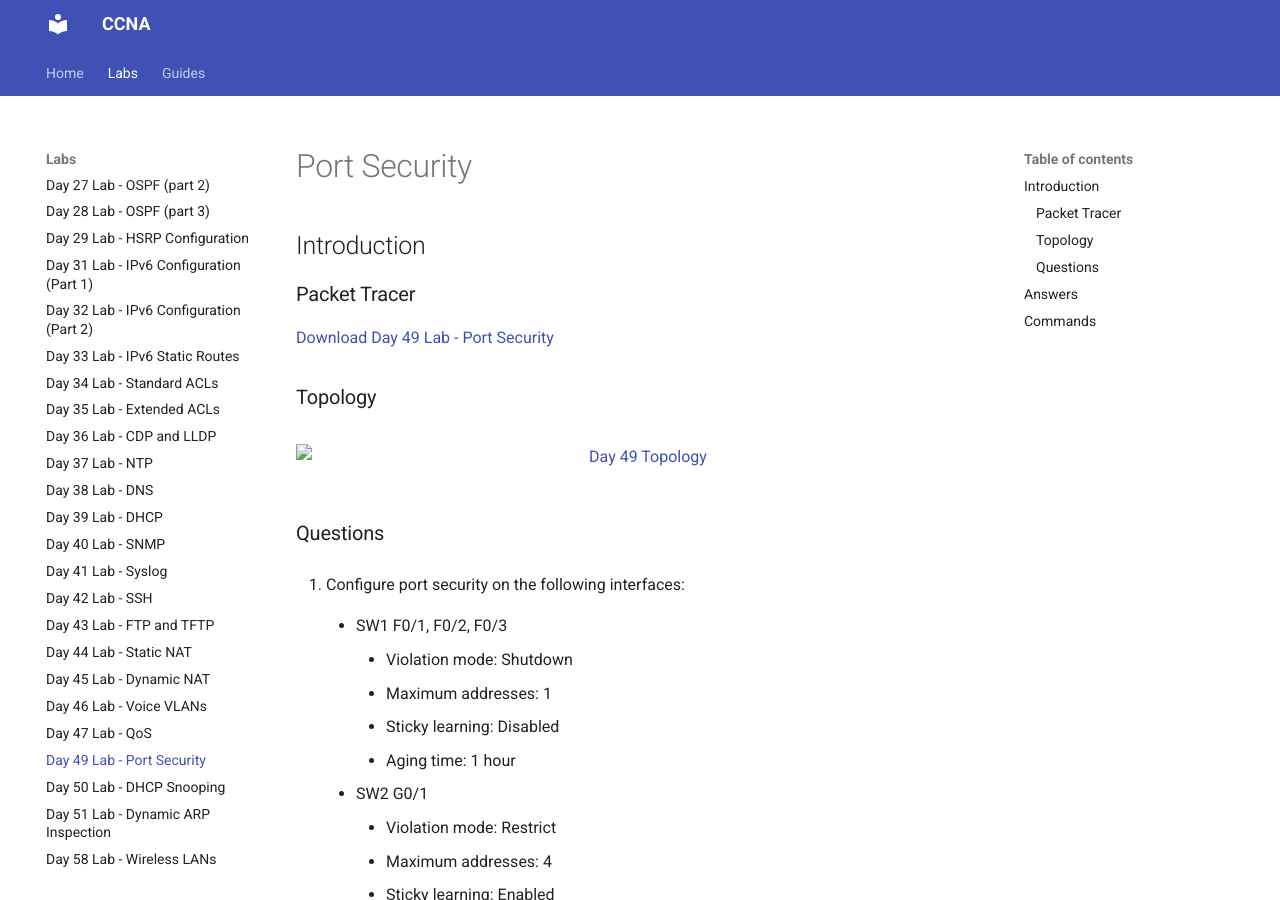
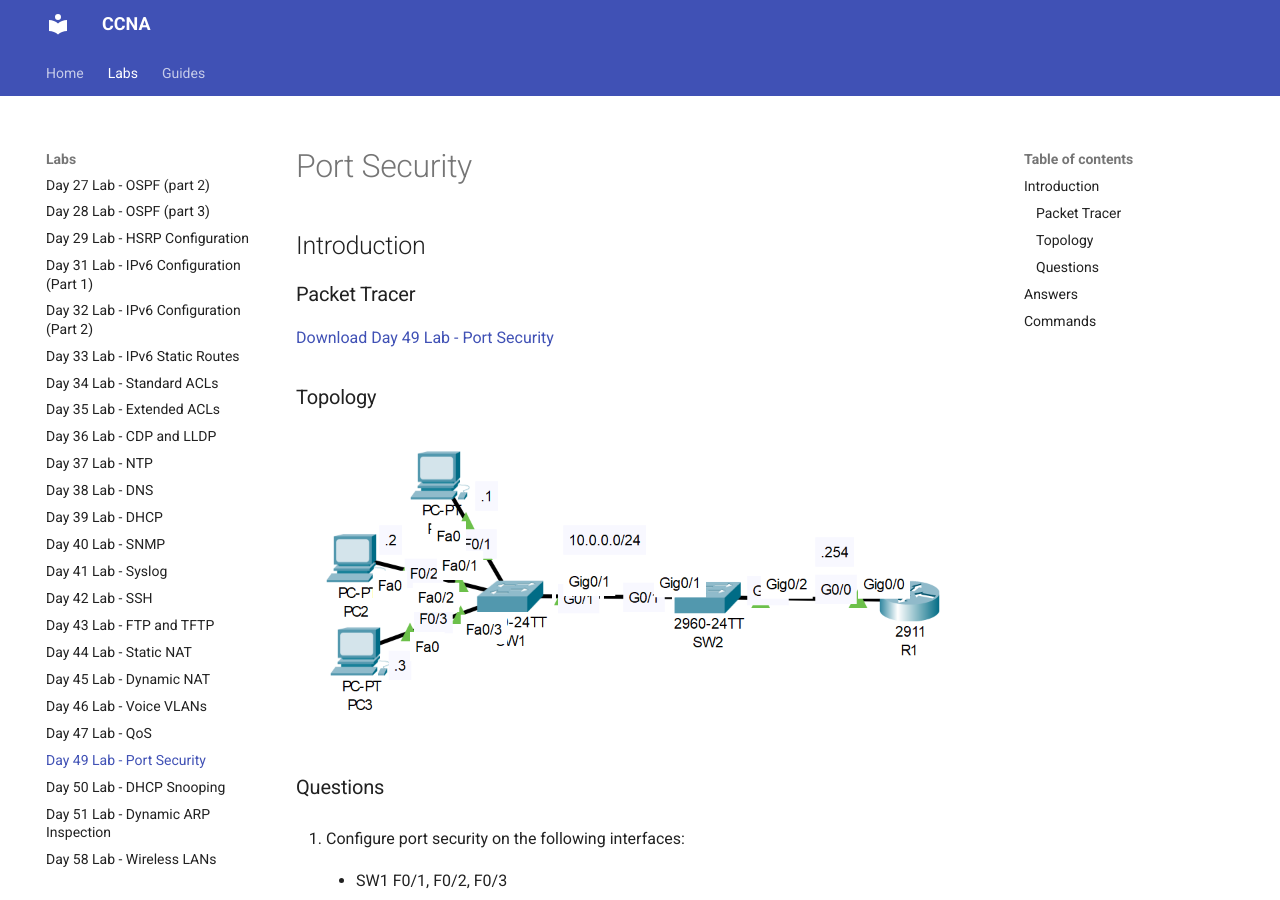
Before and after one commit to dphelps526/CCNA, an MkDocs documentation site: the page built from docs/labs/day49lab.md, in a window 1280 px wide and 900 px high. Built offline with MkDocs 1.6.1 and Material for MkDocs 9.7.7, drawn with Linux system fonts in a browser that asks for light colours.

Commit message:
fixed image links

```diff
--- a/docs/labs/day49lab.md
+++ b/docs/labs/day49lab.md
@@ -9,7 +9,7 @@
 ### Topology
 
 <figure markdown>
-  ![Day 49 Topology](/PT_screenshots/day49.PNG){ width="800" }
+  ![Day 49 Topology](images/day49.PNG){ width="800" }
   <figcaption></figcaption>
 </figure>
 
```
